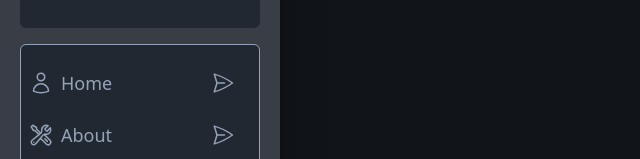
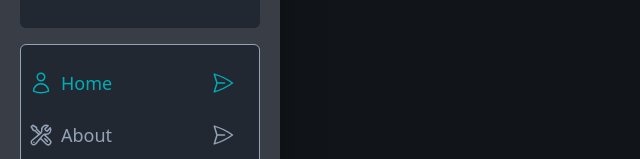
Before and after one commit to ahyalfan/ahyalfan.my.id, a Vue app: page / in a window 1280 px wide. Both pictures are taken after a click on the button 32 px from the left and 24 px from the top of the page. Shown: the part 338-497 px from the top of the page, without its empty margins (0-640 px from the left). Built offline with nearby package versions, Linux system fonts and the light colour scheme.

Commit message:
feat: router path now

```diff
--- a/src/layouts/sidebar/RouterLayout.vue
+++ b/src/layouts/sidebar/RouterLayout.vue
@@ -7,56 +7,86 @@ import Service from "../icon/menu/Service.vue";
 import Portofolio from "../icon/menu/Portofolio.vue";
 import GuestNote from "../icon/menu/GuestNote.vue";
 import Contact from "../icon/menu/Contact.vue";
-import { ref } from "vue";
+import { onMounted, ref, watch } from "vue";
+import { useRoute } from "vue-router";
 const store = useDrawerStore();
 
 const openDrawer = () => {
   store.openDrawer();
 };
-const routerClass = ref({
-  "hover:text-color-3": true,
-  group: true,
-});
-const arrowClass = ref({
-  "transition-transform": true,
-  "duration-300": true,
-  "group-hover:translate-x-1": true,
-  "group-hover:-translate-y-0.5": false,
-  "group-hover:-rotate-6": false,
-});
+
+const routerApp = useRoute();
 
 const routerComponents = ref([
   {
     id: 1,
     path: "/",
     component: "Home",
+    style: {
+      "text-color-3": false,
+    },
   },
   {
     id: 2,
     path: "/about",
     component: "About",
+    style: {
+      "text-color-3": false,
+    },
   },
   {
     id: 3,
     path: "/service",
     component: "Service",
+    style: {
+      "text-color-3": false,
+    },
   },
   {
     id: 4,
     path: "/portofolio",
     component: "Portofolio",
+    style: {
+      "text-color-3": false,
+    },
   },
   {
     id: 5,
     path: "/guest-note",
     component: "GuestNote",
+    style: {
+      "text-color-3": false,
+    },
   },
   {
     id: 6,
     path: "/contact",
     component: "Contact",
+    style: {
+      "text-color-3": false,
+    },
   },
 ]);
+watch(
+  () => routerApp.path,
+  (newPath, oldPath) => {
+    routerComponents.value.forEach((element) => {
+      if (element.path == newPath) {
+        element.style["text-color-3"] = true;
+      }
+      if (element.path == oldPath) {
+        element.style["text-color-3"] = false;
+      }
+    });
+  }
+);
+onMounted(() => {
+  routerComponents.value.forEach((element) => {
+    if (element.path == routerApp.path) {
+      element.style["text-color-3"] = true;
+    }
+  });
+});
 </script>
 <template>
   <nav
@@ -68,6 +98,7 @@ const routerComponents = ref([
       :to="router.path"
       @click="openDrawer()"
       class="flex justify-between items-center hover:text-color-3 group"
+      :class="router.style"
     >
       <div class="flex items-center">
         <!-- <Home class="size-6 mr-2 group-hover:-rotate-6" /> -->
```
